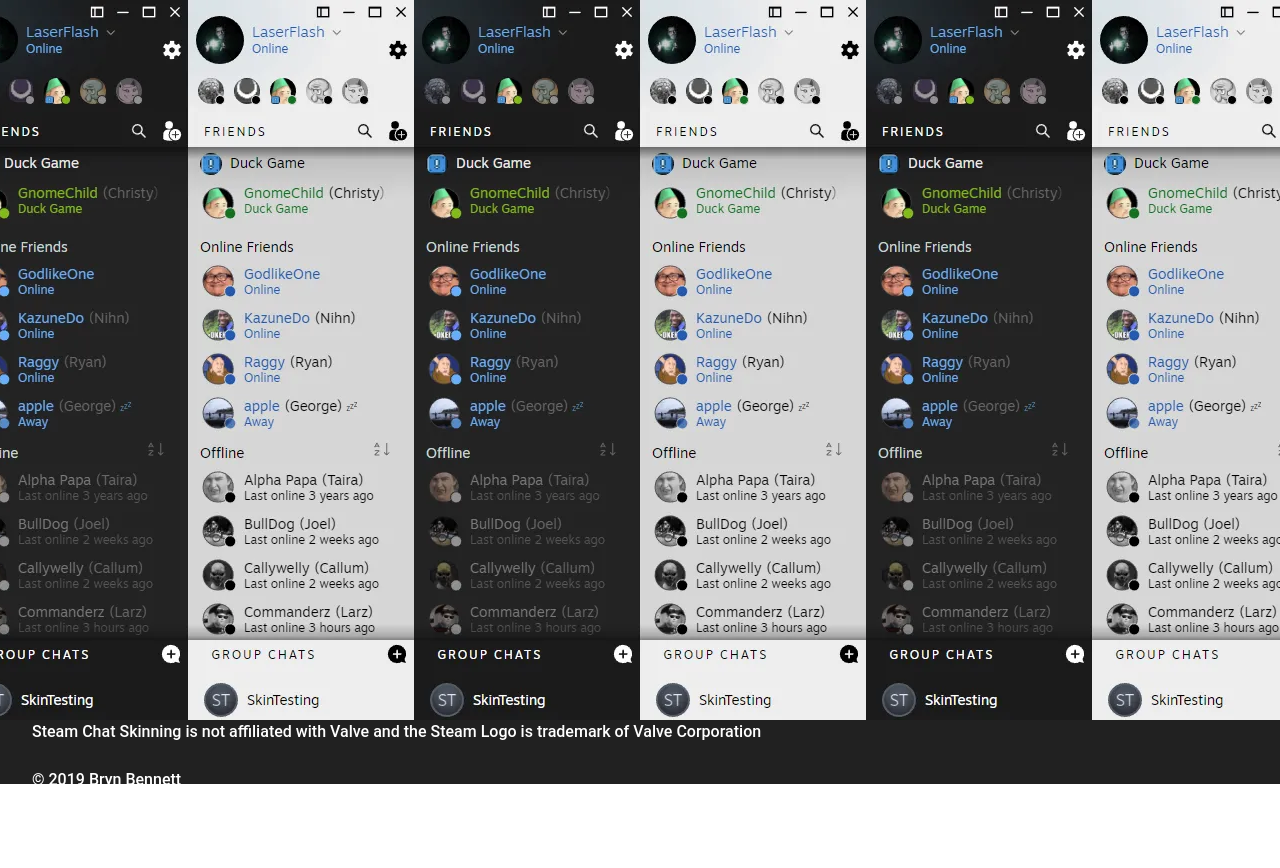
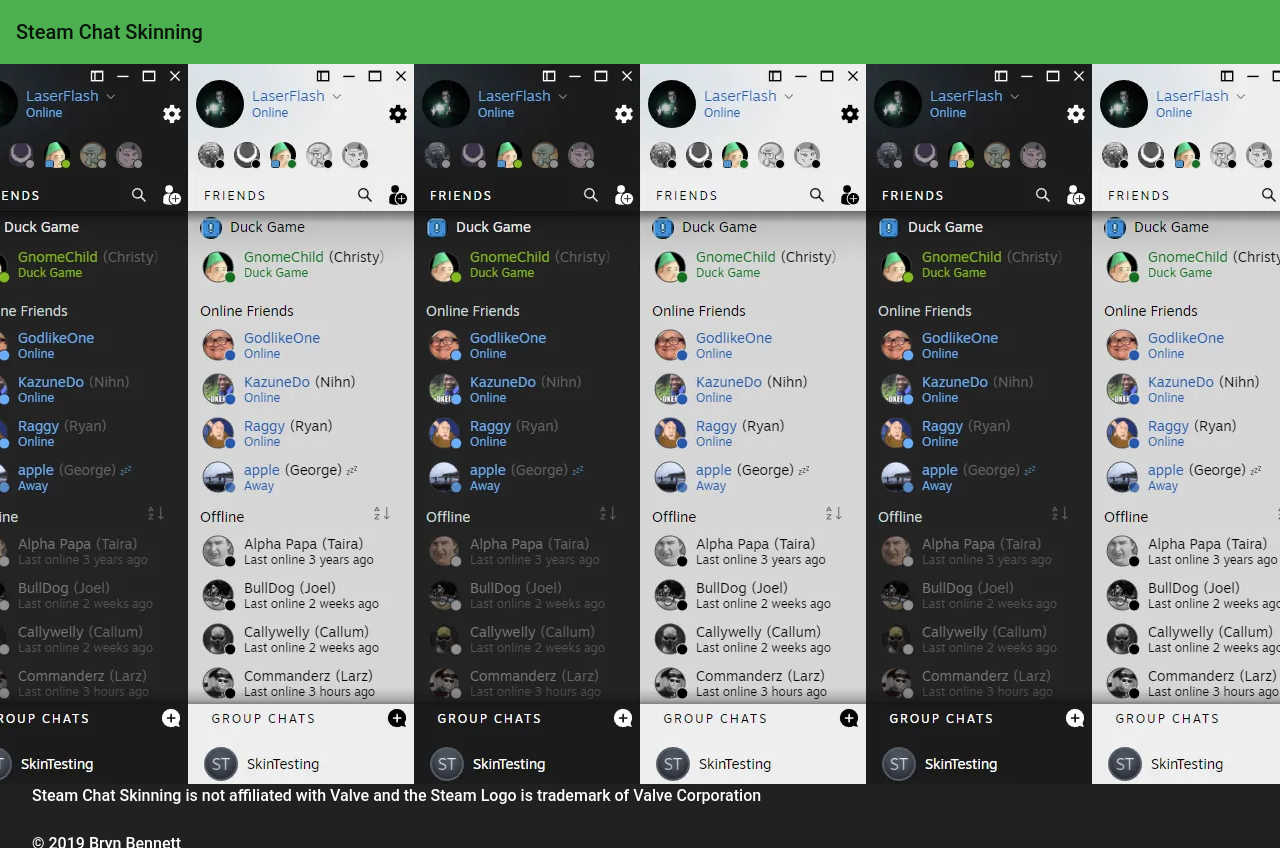
Before and after one commit to LaserFlash/steam-chat-skin-website, an Angular app: page / in a window 1280 px wide. Before the commit the page ends 804 px from the top, so only its background shows below. Built offline with nearby package versions, Linux system fonts and the light colour scheme.

Commit message:
Basic header

```diff
--- a/src/app/app.component.html
+++ b/src/app/app.component.html
@@ -1,3 +1,4 @@
+<mat-toolbar color="primary">Steam Chat Skinning</mat-toolbar>
 <!--The content below is only a placeholder and can be replaced.-->
 <app-skin-examples></app-skin-examples>
 <app-footer></app-footer>
```
